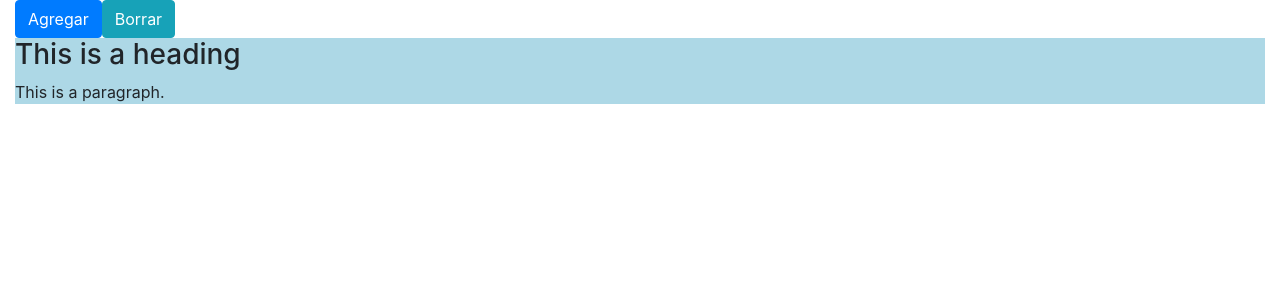
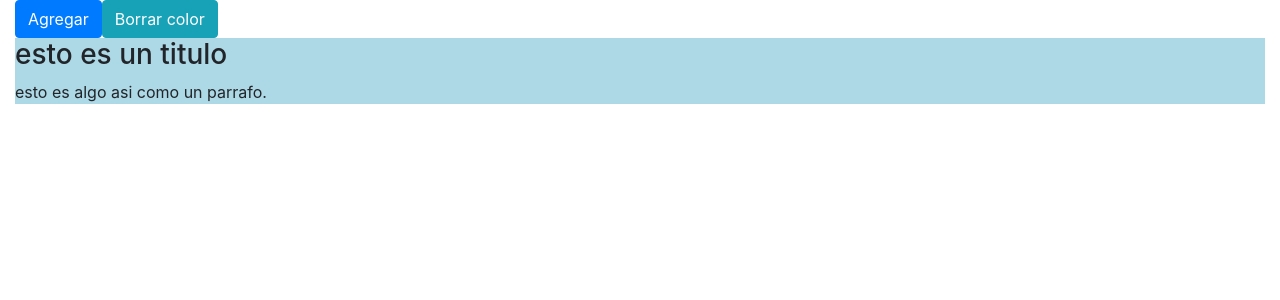
Before and after one commit to cristian16b/Angular-practica-componentes, an Angular app: page / in a window 1280 px wide. Shown: the top 300 px of the page. Built offline with nearby package versions, Linux system fonts and the light colour scheme.

Commit message:
Logrado combiar eventos con viewchild,remove y add class

```diff
--- a/src/app/render/render.component.html
+++ b/src/app/render/render.component.html
@@ -1,6 +1,6 @@
 <button id="botonagregar" type="button"   class="btn btn-primary">Agregar</button>
-<button type="button"  (click)="borrar($event)" class="btn btn-info">Borrar</button>
+<button type="button"  (click)="retornarColor()" class="btn btn-info">Borrar color</button>
 <div (click)="cambiarColor(miparrafo)" #miparrafo class="colorTextoOriginal">
-    <h3>This is a heading</h3>
-    <p>This is a paragraph.</p>
+    <h3>esto es un titulo</h3>
+    <p>esto es algo asi como un parrafo.</p>
 </div>
--- a/src/app/render/render.component.ts
+++ b/src/app/render/render.component.ts
@@ -1,4 +1,4 @@
-import { Component, OnInit , Renderer2 } from '@angular/core';
+import { Component, OnInit , Renderer2 , ViewChild , ElementRef } from '@angular/core';
 
 @Component({
   selector: 'app-render',
@@ -6,13 +6,22 @@ import { Component, OnInit , Renderer2 } from '@angular/core';
   styleUrls: ['./render.component.css']
 })
 export class RenderComponent implements OnInit {
-
+  //
+  @ViewChild('miparrafo',{static: false}) parrafo: ElementRef;
   constructor(private renderer: Renderer2) { }
 
   ngOnInit() {
   }
 
+  // al clickear sobre el parrafo, se le cambia el color
   cambiarColor(elemento:HTMLElement) {
     this.renderer.addClass(elemento, 'colorTextoModificado');
   }
+
+  // al clickear sobre el boton, se retorna al color original del parrafo
+  retornarColor() {
+    // console.log('evento');
+    this.renderer.removeClass(this.parrafo.nativeElement,'colorTextoModificado');
+    this.renderer.addClass(this.parrafo.nativeElement,'colorTextoOriginal');
+  }
 }
```
